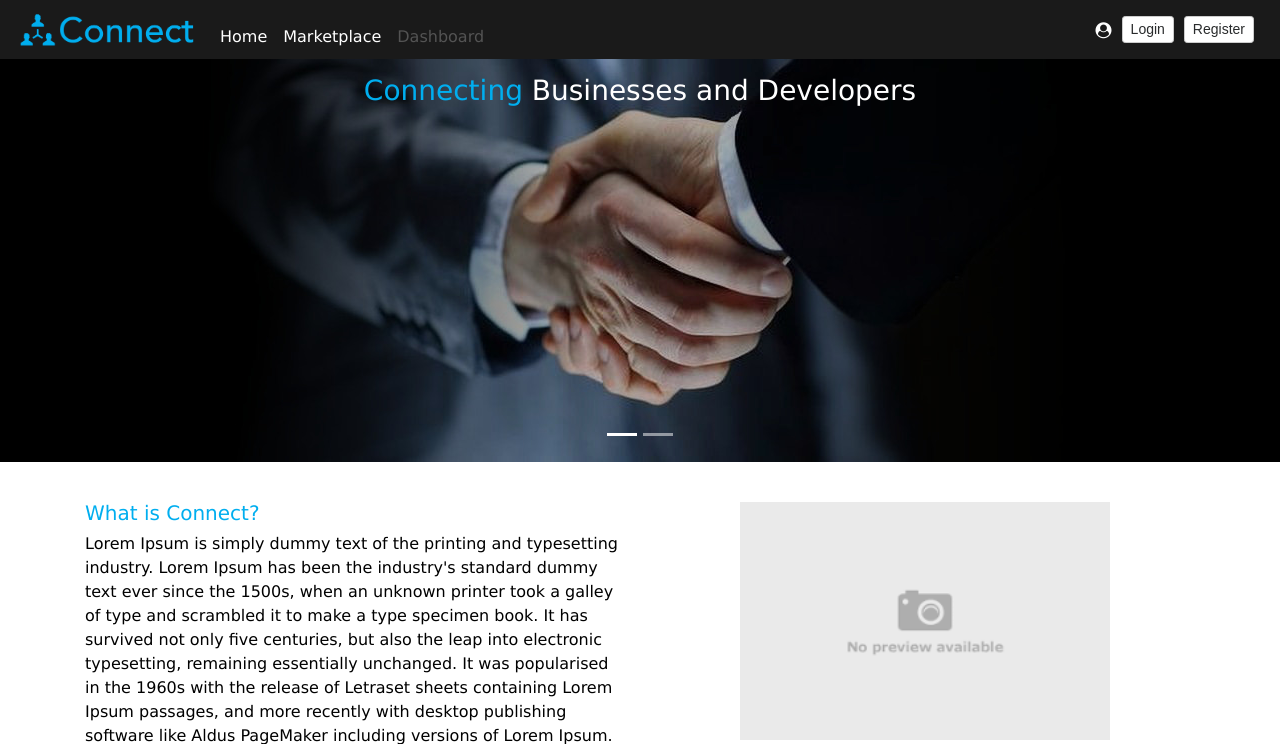
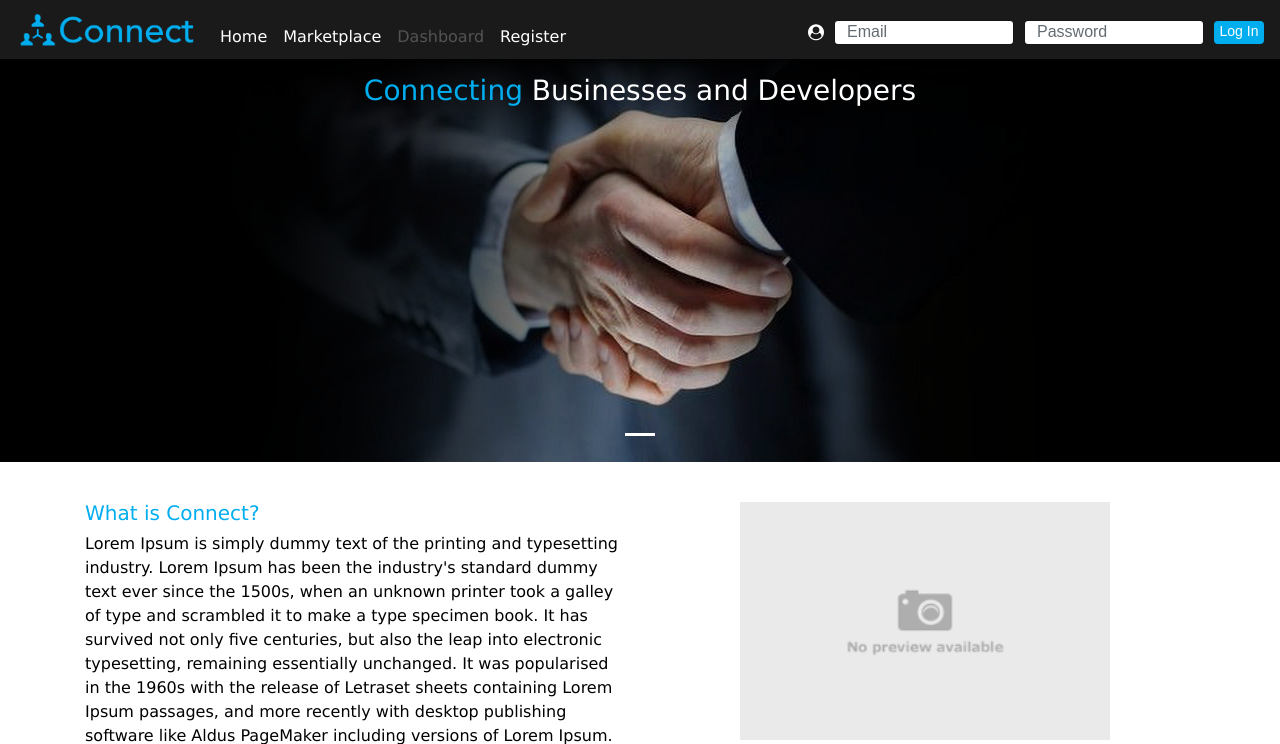
Before and after one commit to AA25/Connect, a PHP site: page /home in a window 1280 px wide. Shown: the top 744 px of the page. Run offline with PHP 8.4, Linux system fonts and the light colour scheme; some libraries are stand-ins or nearby versions.

Commit message:
more styling

```diff
--- a/css/connectStyle.css
+++ b/css/connectStyle.css
@@ -139,6 +139,10 @@ body {
 
 .cl-blue-connect {
     color: #00aeef;
+}
+
+.bg-cl-blue-connect {
+    background-color: #00aeef;
 }
 
 .mar-auto {
--- a/includes/navBar.inc.php
+++ b/includes/navBar.inc.php
@@ -17,11 +17,15 @@
                 <li class="nav-item">
                     <a class="nav-link padb-0 padt-14 disabled" href="/dashboard">Dashboard</a>
                 </li>
+                <li class="nav-item">
+                    <a class="nav-link padb-0 padt-14" href="#">Register</a>
+                </li>
             </ul>
-            <form class="form-inline">
+            <form class="form-inline padt-5">
                 <i class="fa fa-user-circle cl-white marr-10" aria-hidden="true"></i>
-                <button class="btn btn-sm btn-secondary marr-10" type="button">Login</button>
-                <button class="btn btn-sm btn-secondary marr-10" type="button">Register</button>
+                <input class="form-control marr-10" type="email" placeholder="Email" style="max-width:180px; max-height:25px">
+                <input class="form-control marr-10" type="password" placeholder="Password" style="max-width:180px; max-height:25px">
+                <button class="btn cl-white bg-cl-blue-connect" type="button" style="width:50px; height:23px; padding:0px; font-size:14px">Log In</button>
             </form>
         </div>
     </nav>
--- a/views/home.php
+++ b/views/home.php
@@ -25,25 +25,25 @@
             <div id="carouselExampleIndicators" class="carousel slide" data-ride="carousel">
                 <ol class="carousel-indicators">
                     <li data-target="#carouselExampleIndicators" data-slide-to="0" class="active"></li>
-                    <li data-target="#carouselExampleIndicators" data-slide-to="1"></li>
+                    <!-- <li data-target="#carouselExampleIndicators" data-slide-to="1"></li> -->
                 </ol>
                 <div class="carousel-inner" role="listbox">
                     <div class="carousel-item active">
-                        <img class="d-block img-fluid slider-center" src="/images/try.jpg" alt="First slide">
+                        <img class="d-block img-fluid slider-center" src="/images/try2.jpg" alt="First slide">
                         <div class="carousel-caption bt-ini">
                             <h3>
                                 <span class="cl-blue-connect">Connecting</span> Businesses and Developers
                             </h3>
                         </div>
                     </div>
-                    <div class="carousel-item">
-                        <img class="d-block img-fluid slider-center" src="/images/try2.jpg" width="" alt="Second slide">
+                    <!-- <div class="carousel-item">
+                        <img class="d-block img-fluid slider-center" src="/images/try1.jpg" width="" alt="Second slide">
                         <div class="carousel-caption bt-ini">
                             <h2>
                                 <span class="cl-blue-connect">Connecting</span> Businesses and Developers
                             </h2>
                         </div>
-                    </div>
+                    </div> -->
                 </div>
                 <!-- <a class="carousel-control-prev" href="#carouselExampleIndicators" role="button" data-slide="prev">
                     <span class="carousel-control-prev-icon" aria-hidden="true"></span>
```
